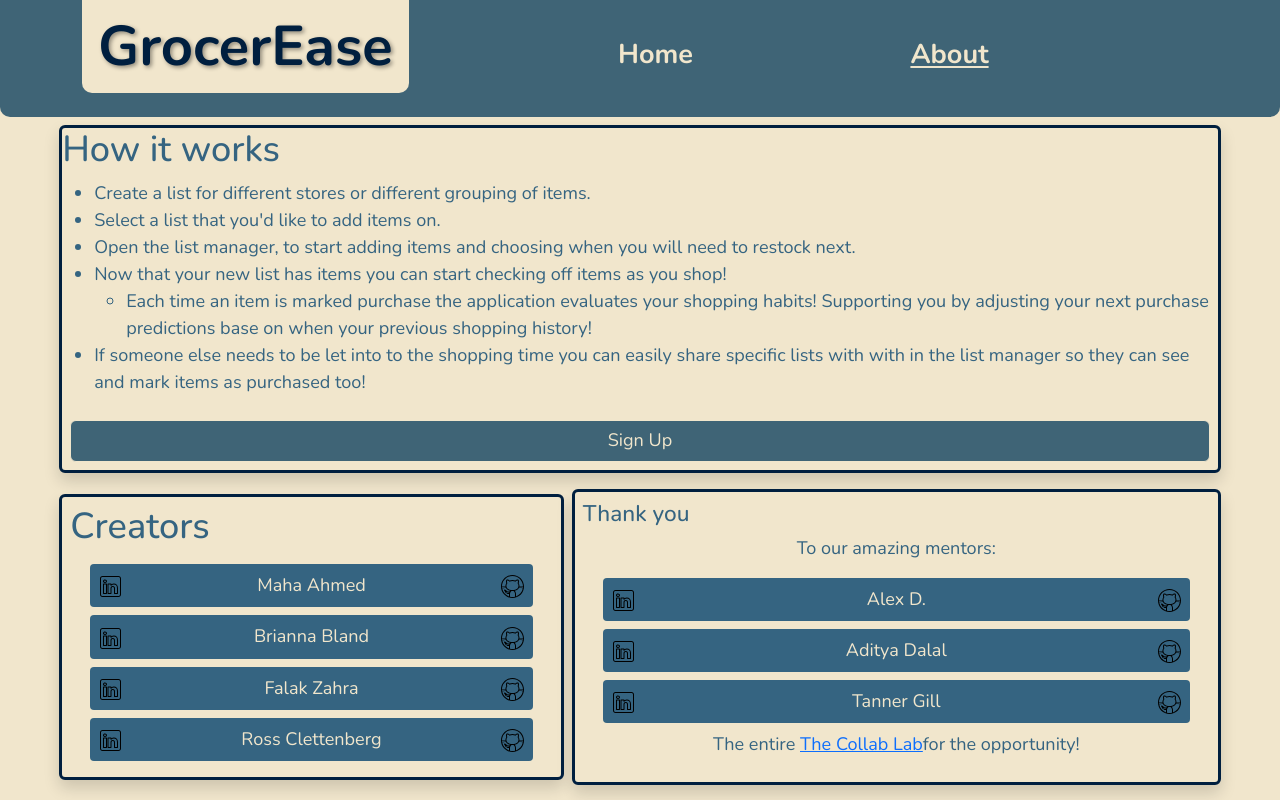
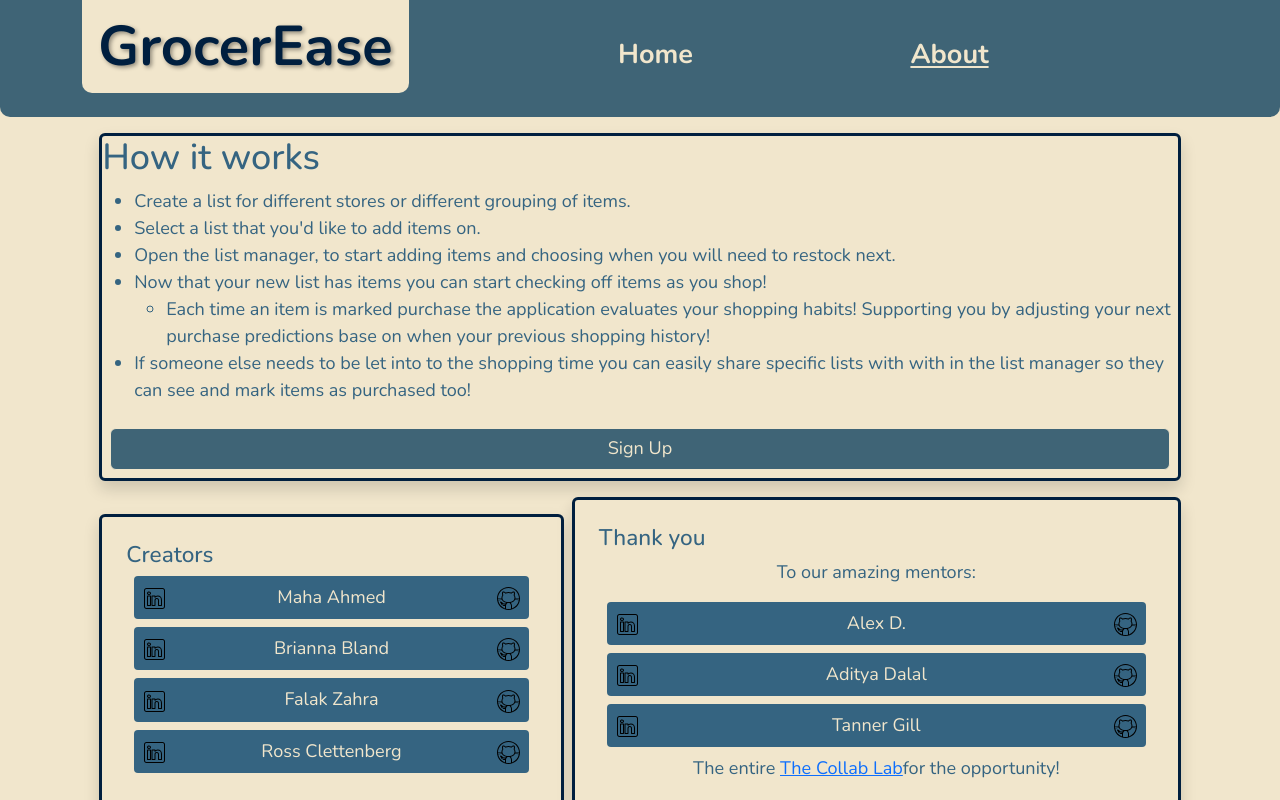
Before and after one commit to the-collab-lab/tcl-77-smart-shopping-list, a React (Vite) app: page /about in a window 1280 px wide. Built offline with nearby package versions, Linux system fonts and the light colour scheme; no server answers; what io-ts would draw is missing.

Commit message:
fixing the margins of the page for the whole about page

```diff
--- a/src/views/unauthenticated/About.tsx
+++ b/src/views/unauthenticated/About.tsx
@@ -3,11 +3,11 @@ import { Link } from "react-router-dom";
 import LinkedInLogo from "../../icons/LinkedInLogo.svg?react";
 import GithubLogo from "../../icons/GithubLogo.svg?react";
 import { SignInButton } from "../../api";
-import { Card, Container } from "react-bootstrap";
+import Card from "react-bootstrap/Card";
 
 export function About() {
 	return (
-		<div className="d-flex flex-wrap m-2 align-items-center justify-content-center gap-2">
+		<div className="d-flex flex-wrap mx-lg-5 my-3 align-items-center justify-content-center gap-2">
 			<Card className="border border-solid rounded-2 border-dark border-3 bg-primary text-info shadow">
 				<h2>How it works</h2>
 				<ul>
@@ -41,8 +41,8 @@ export function About() {
 			</Card>
 			<section className="d-flex flex-wrap align-items-center justify-content-center gap-2 w-100">
 				<Card className="border border-solid rounded-2 border-dark border-3 shadow flex-grow-1  p-2 my-2 bg-primary text-info">
-					<h2>Creators</h2>
-					<Container>
+					<Card.Body>
+						<Card.Title>Creators</Card.Title>
 						<div className="text-primary bg-info d-flex flex-row justify-content-between p-2 rounded-1 m-2 align-items-center">
 							<Link
 								to="https://www.linkedin.com/in/maha-ahmed3/"
@@ -88,12 +88,14 @@ export function About() {
 								<GithubLogo width="25" height="25" />
 							</Link>
 						</div>
-					</Container>
+					</Card.Body>
 				</Card>
 				<Card className="border border-solid rounded-2 border-dark border-3 shadow flex-grow-1 p-2 my-2 bg-primary text-info">
-					<Card.Title>Thank you</Card.Title>
-					<Container>
-						<p className="text-center">To our amazing mentors:</p>
+					<Card.Body>
+						<Card.Title>Thank you</Card.Title>
+						<Card.Text className="text-center">
+							To our amazing mentors:
+						</Card.Text>
 						<div className="text-primary bg-info d-flex flex-row justify-content-between p-2 rounded-1 m-2">
 							<Link to="https://www.linkedin.com/in/dantonioa/" target="_blank">
 								<LinkedInLogo width="25" height="25" />
@@ -137,7 +139,7 @@ export function About() {
 							</a>
 							for the opportunity!
 						</p>
-					</Container>
+					</Card.Body>
 				</Card>
 			</section>
 		</div>
```
